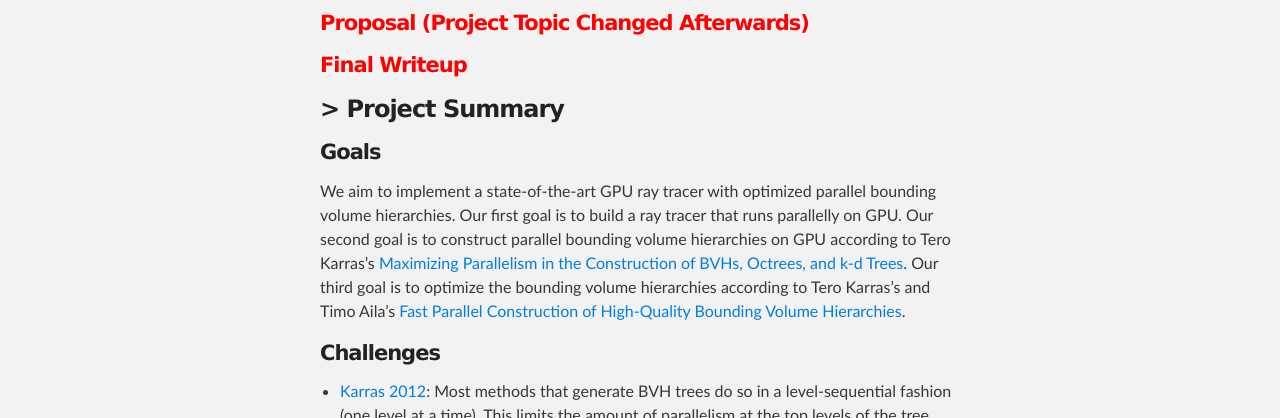
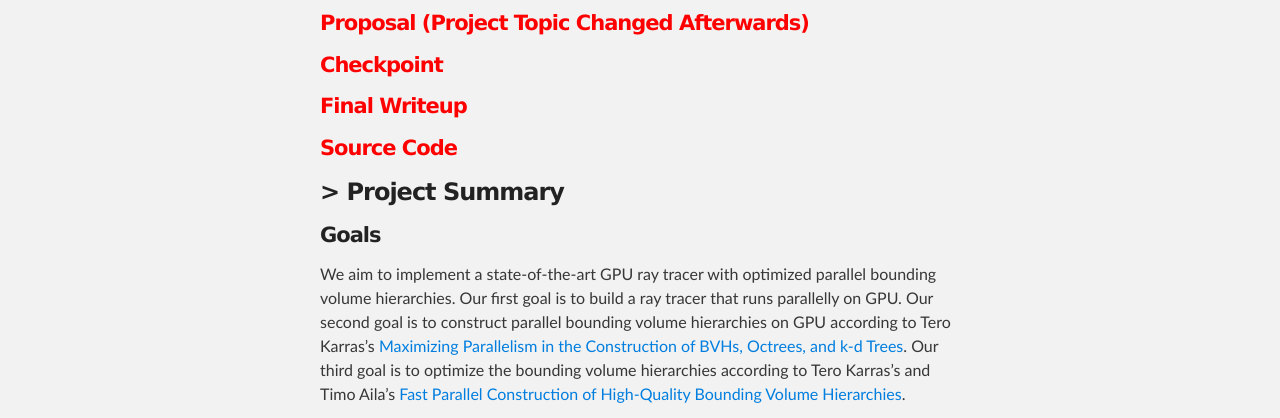
Before and after one commit to andrewwuan/smallpt-parallel-bvh-gpu, a plain HTML site: page index.html in a window 1280 px wide. Shown: the part 371-789 px from the top of the page. Drawn offline with Linux system fonts and the light colour scheme.

Commit message:
added checkpoint

```diff
--- a/index.html
+++ b/index.html
@@ -33,7 +33,9 @@
     <div id="main_content_wrap" class="outer">
       <section id="main_content" class="inner">
         <a href="docs/proposal.pdf"><h4 style="color: red;">Proposal (Project Topic Changed Afterwards)</h4></a>
+        <a href="docs/checkpoint.pdf"><h4 style="color: red;">Checkpoint</h4></a>
         <a href="docs/final.pdf"><h4 style="color: red;">Final Writeup</h4></a>
+        <a href="https://github.com/andrewwuan/smallpt-parallel-bvh-gpu"><h4 style="color: red;">Source Code</h4></a>
         <h3>
 <a id="welcome-to-github-pages" class="anchor" href="#welcome-to-github-pages" aria-hidden="true"><span class="octicon octicon-link"></span></a>> Project Summary</h3>
 
```
Also changed, not shown: 1 other file.
